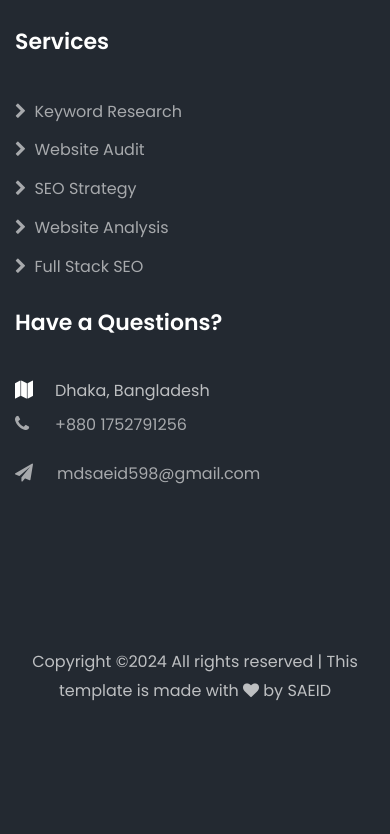
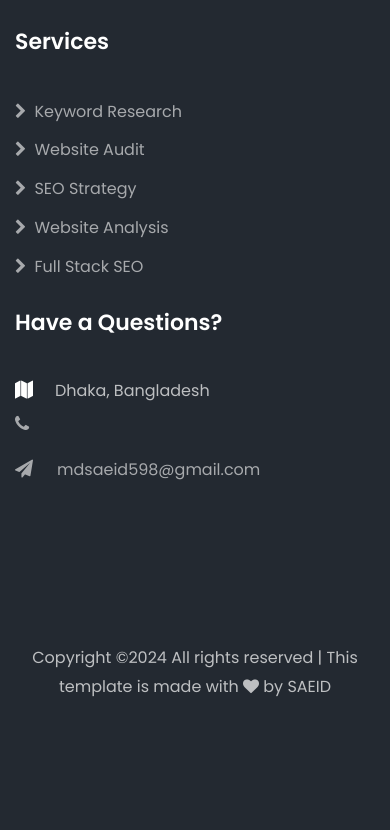
Before and after one commit to mdsaeid598/Personal-Portfolio-Website, a plain HTML site: page single.html in a window 390 px wide. Shown: the part 10278-11112 px from the top of the page. Drawn offline with Linux system fonts and the light colour scheme; some packages are replaced by stand-ins of ours; no server answers.

Commit message:
Update single.html
Remove phone number for security reason

```diff
--- a/single.html
+++ b/single.html
@@ -328,7 +328,7 @@
        <div class="block-23 mb-3">
          <ul>
            <li><span class="icon fa fa-map marker"></span><span class="text">Dhaka, Bangladesh</span></li>
-           <li><a href="#"><span class="icon fa fa-phone"></span><span class="text">+880 1752791256</span></a></li>
+           <li><a href="#"><span class="icon fa fa-phone"></span><span class="text"></span></a></li>
            <li><a href="#"><span class="icon fa fa-paper-plane pr-4"></span><span class="text">mdsaeid598@gmail.com</span></a></li>
          </ul>
        </div>
```
